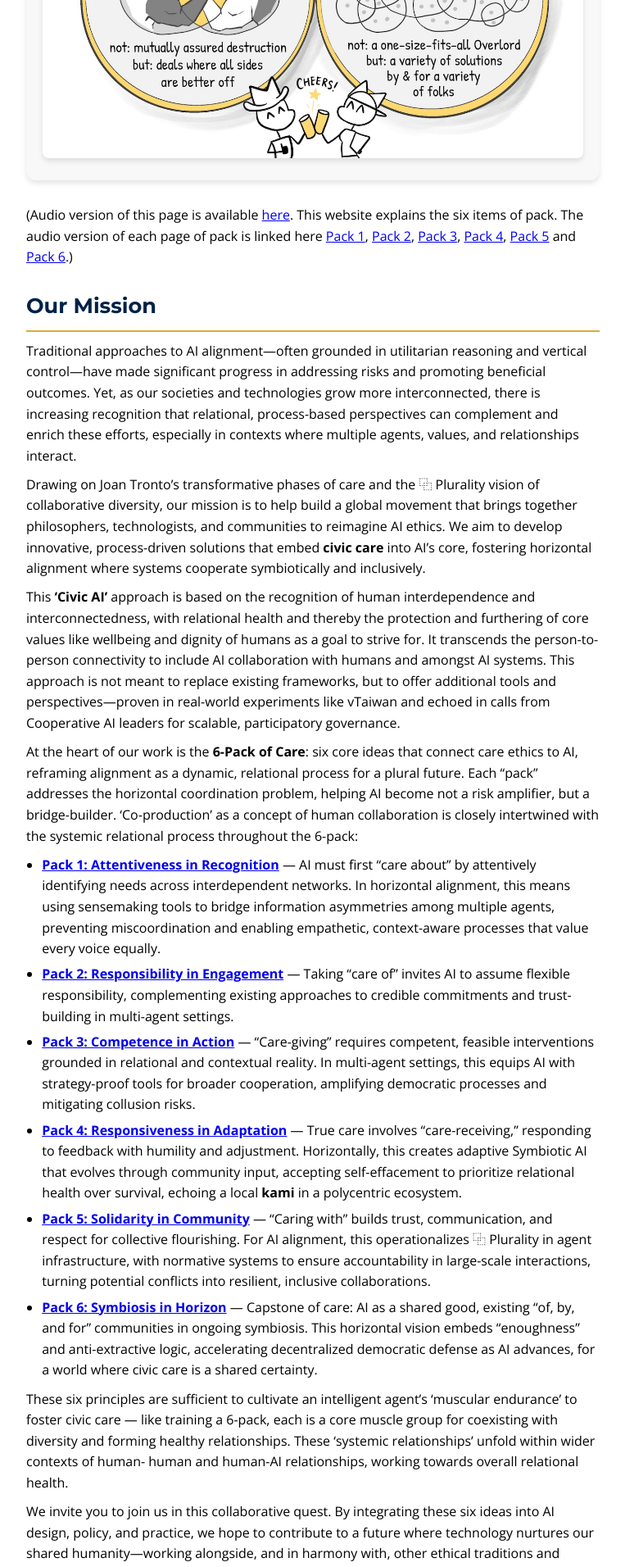
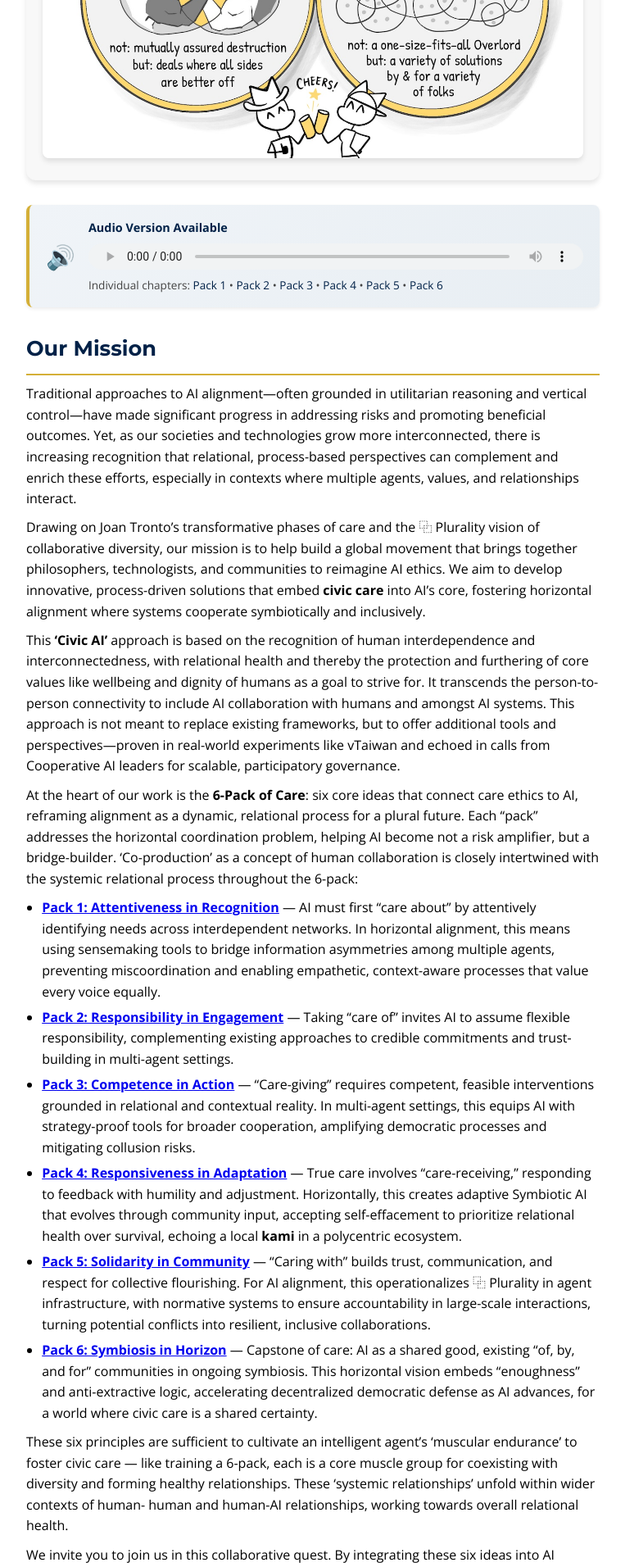
Before and after one commit to audreyt/6pack.care, a Jekyll site: the page built from index.md, in a window 1280 px wide. Shown: the part 1210-3122 px from the top of the page at 82% size, without its empty margins (258-1021 px from the left). Built offline with Jekyll 4.4.1, drawn with Linux system fonts in a browser that asks for light colours.

Commit message:
add elegant audio player UI with styled component

```diff
--- a/index.md
+++ b/index.md
@@ -17,8 +17,18 @@ next_action:
 <img src="/img/overview-small.jpg" alt="6-Pack of Care visual overview" class="overview-image">
 </div>
 
-(Audio version of this page is available [here](/audio/index.mp3).
-This website explains the six items of pack. The audio version of each page of pack is linked here [Pack 1](/audio/pack-1.mp3), [Pack 2](/audio/pack-2.mp3), [Pack 3](/audio/pack-3.mp3), [Pack 4](/audio/pack-4.mp3), [Pack 5](/audio/pack-5.mp3) and [Pack 6](/audio/pack-6.mp3).)
+<div class="audio-section">
+  <div class="audio-icon">🔊</div>
+  <div class="audio-content">
+    <p class="audio-label">Audio Version Available</p>
+    <audio controls preload="metadata">
+      <source src="/audio/index.mp3" type="audio/mpeg">
+      Your browser does not support the audio element.
+    </audio>
+    <p class="audio-links">Individual chapters: <a href="/audio/pack-1.mp3">Pack 1</a> • <a href="/audio/pack-2.mp3">Pack 2</a> • <a href="/audio/pack-3.mp3">Pack 3</a> • <a href="/audio/pack-4.mp3">Pack 4</a> • <a href="/audio/pack-5.mp3">Pack 5</a> • <a href="/audio/pack-6.mp3">Pack 6</a></p>
+  </div>
+</div>
+
 ## Our Mission
 
 Traditional approaches to AI alignment—often grounded in utilitarian reasoning and vertical control—have made significant progress in addressing risks and promoting beneficial outcomes. Yet, as our societies and technologies grow more interconnected, there is increasing recognition that relational, process-based perspectives can complement and enrich these efforts, especially in contexts where multiple agents, values, and relationships interact.
--- a/styles.css
+++ b/styles.css
@@ -174,6 +174,81 @@ li {
     box-shadow: var(--shadow);
 }
 
+/* Audio Player Section */
+.audio-section {
+    background: linear-gradient(135deg, #f0f4f8 0%, #e8eef3 100%);
+    border-left: 4px solid var(--gold);
+    border-radius: 8px;
+    padding: 16px 20px;
+    margin: 20px 0 30px 0;
+    box-shadow: 0 2px 4px rgba(0,0,0,0.08);
+    display: flex;
+    align-items: center;
+    gap: 16px;
+    transition: all 0.3s ease;
+}
+
+.audio-section:hover {
+    box-shadow: 0 4px 8px rgba(0,0,0,0.12);
+    transform: translateY(-1px);
+}
+
+.audio-section .audio-icon {
+    font-size: 1.8em;
+    color: var(--oxford-blue);
+    flex-shrink: 0;
+}
+
+.audio-section .audio-content {
+    flex: 1;
+    display: flex;
+    flex-direction: column;
+    gap: 8px;
+}
+
+.audio-section .audio-label {
+    font-size: 0.9em;
+    color: var(--oxford-blue);
+    font-weight: 600;
+    margin: 0;
+}
+
+.audio-section audio {
+    width: 100%;
+    height: 32px;
+    outline: none;
+}
+
+.audio-section .audio-links {
+    font-size: 0.85em;
+    color: var(--muted);
+    margin: 0;
+}
+
+.audio-section .audio-links a {
+    color: var(--oxford-blue);
+    text-decoration: none;
+    font-weight: 500;
+    transition: color 0.2s;
+}
+
+.audio-section .audio-links a:hover {
+    color: var(--gold);
+    text-decoration: underline;
+}
+
+@media (max-width: 719px) {
+    .audio-section {
+        flex-direction: column;
+        align-items: flex-start;
+        padding: 14px 16px;
+    }
+
+    .audio-section .audio-icon {
+        font-size: 1.5em;
+    }
+}
+
 /* Overview Section */
 .overview-section {
     text-align: center;
```
Also changed, not shown: manifesto.md (+11 -1 lines).
